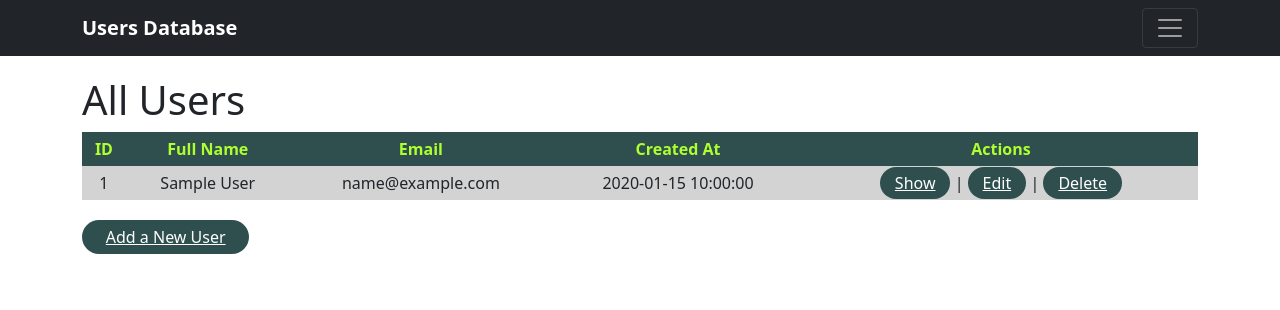
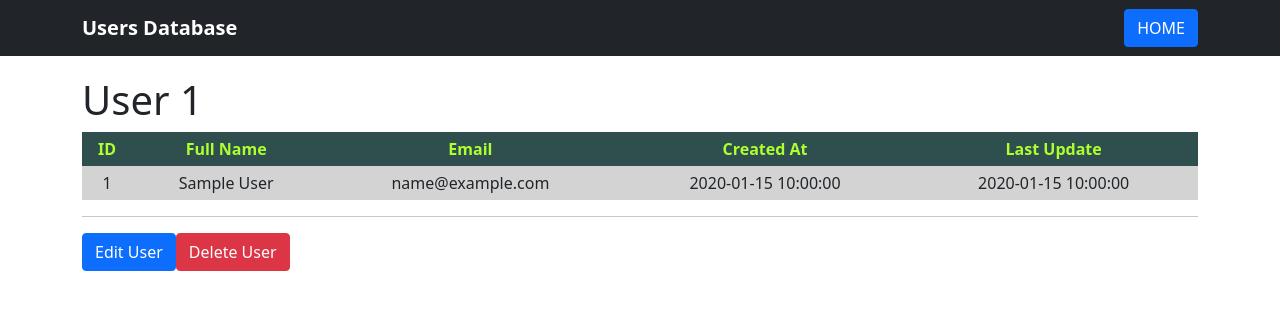
Before and after one commit to vircabading/coding_dojo_python_stack_flask_mysql_crud_users_cr, a Flask app: page /users/1 in a window 1280 px wide. Shown: the top 310 px of the page. Run offline with Flask 2, Linux system fonts and the light colour scheme; tables that the repository leaves empty or names only in its code hold one stand-in row (values such as "Sample post").

Commit message:
add home button

```diff
--- a/server.py
+++ b/server.py
@@ -17,14 +17,14 @@ def users_new():
     print("******** in New Users *******************")
     return render_template("create.html")
 
-@app.route('/users/<int:id>/edit')                                      # **** FORM **** Edit 1 User Page
-def users_id_edit(id):
+@app.route('/users/<int:id>/update')                                      # **** FORM **** Edit 1 User Page
+def users_id_updqte(id):
     print("********* In Users ID Edit ****************")
     data = {
         'id': id
     }
     user = Users.get_one(data)                                          # Retrieve an instance of the user with the given ID
-    return render_template("users_id_edit.html", user=user)
+    return render_template("users_id_update.html", user=user)
 
 # //// CREATE ////////////////////////////////////
 
@@ -63,8 +63,8 @@ def users_id (id):
 
 # //// UPDATE ////////////////////////////////////
 
-@app.route('/users/<int:id>/edit/post', methods=['POST'])
-def users_id_edit_post(id):
+@app.route('/users/<int:id>/update/post', methods=['POST'])
+def users_id_update_post(id):
     print ("*********** In Users ID Edit POST *****************")
     data = {
         'id': id,
@@ -77,9 +77,14 @@ def users_id_edit_post(id):
 
 # //// DELETE ////////////////////////////////////
 
-
-
-
+@app.route('/users/<int:id>/delete')
+def users_id_delete(id):
+    print("******** IN DELETE ********************")
+    data = {
+        'id': id
+    }
+    Users.delete(data)
+    return redirect('/users')
 
 # @app.route('/create_friend', methods=["POST"])
 # def create_friend():
--- a/templates/create.html
+++ b/templates/create.html
@@ -16,9 +16,8 @@
         <a href="#" class="navbar-brand d-flex align-items-center">
           <strong>Users Database</strong>
         </a>
-        <button class="navbar-toggler" type="button" data-toggle="collapse" data-target="#navbarHeader" aria-controls="navbarHeader" aria-expanded="false" aria-label="Toggle navigation">
-          <span class="navbar-toggler-icon"></span>
-        </button>
+        <a class="btn btn-primary" href="/users">HOME</a>
+        </div>
       </div>
     </div>
   </header>
@@ -45,6 +44,7 @@
             <hr>
             <input class="btn btn-primary" type="submit" value="Create">
         </form>
+      </div>
     </div>
   </main>
   <script src="https://cdn.jsdelivr.net/npm/bootstrap@5.1.3/dist/js/bootstrap.bundle.min.js" integrity="sha384-ka7Sk0Gln4gmtz2MlQnikT1wXgYsOg+OMhuP+IlRH9sENBO0LRn5q+8nbTov4+1p" crossorigin="anonymous"></script>
--- a/templates/index.html
+++ b/templates/index.html
@@ -16,9 +16,7 @@
         <a href="#" class="navbar-brand d-flex align-items-center">
           <strong>Users Database</strong>
         </a>
-        <button class="navbar-toggler" type="button" data-toggle="collapse" data-target="#navbarHeader" aria-controls="navbarHeader" aria-expanded="false" aria-label="Toggle navigation">
-          <span class="navbar-toggler-icon"></span>
-        </button>
+        <a class="btn btn-primary" href="/users">HOME</a>
       </div>
     </div>
   </header>
--- a/templates/users_id_edit.html
+++ b/templates/users_id_update.html
@@ -16,9 +16,7 @@
         <a href="#" class="navbar-brand d-flex align-items-center">
           <strong>Users Database</strong>
         </a>
-        <button class="navbar-toggler" type="button" data-toggle="collapse" data-target="#navbarHeader" aria-controls="navbarHeader" aria-expanded="false" aria-label="Toggle navigation">
-          <span class="navbar-toggler-icon"></span>
-        </button>
+        <a class="btn btn-primary" href="/users">HOME</a>
       </div>
     </div>
   </header>
@@ -29,7 +27,7 @@
         <h1>
             Edit User {{ user.id }} {{ user.first_name }} {{ user.last_name }}
         </h1>
-        <form action='/users/{{ user.id }}/edit/post' method='post'>
+        <form action='/users/{{ user.id }}/update/post' method='post'>
             <div>
                 <label class="form-label" for="first_name">First name:</label>
                 <input class="form-control" type="text" id="first_name" name="first_name">
--- a/templates/users_read_one.html
+++ b/templates/users_read_one.html
@@ -16,9 +16,7 @@
         <a href="#" class="navbar-brand d-flex align-items-center">
           <strong>Users Database</strong>
         </a>
-        <button class="navbar-toggler" type="button" data-toggle="collapse" data-target="#navbarHeader" aria-controls="navbarHeader" aria-expanded="false" aria-label="Toggle navigation">
-          <span class="navbar-toggler-icon"></span>
-        </button>
+        <a class="btn btn-primary" href="/users">HOME</a>
       </div>
     </div>
   </header>
@@ -27,7 +25,7 @@
   <main role="main">
     <div class="container">
       <h1>
-        All Users
+        User {{ user.id }}
       </h1>
       <table class="tbl">
         <tr>
@@ -35,21 +33,21 @@
           <th>Full Name</th>
           <th>Email</th>
           <th>Created At</th>
-          <th>Actions</th>
+          <th>Last Update</th>
         </tr>
         <tr>
-        <td>{{ user.id }}</td>
-        <td>{{ user.first_name }} {{ user.last_name }}</td>
-        <td>{{ user.email }}</td>
-        <td>{{ user.created_at }}</td>
-        <td>
-            <a href="/users/{{user.id}}">Show</a> |
-            <a href="/users/{{user.id}}/edit">Edit</a> |
-            <a href="/users/{{user.id}}/destroy">Delete</a>
-        </td>
+          <td>{{ user.id }}</td>
+          <td>{{ user.first_name }}  {{ user.last_name }}</td>
+          <td>{{ user.email }}</td>
+          <td>{{ user.created_at }}</td>
+          <td>{{ user.updated_at }}</td>
         </tr>
       </table>
-      <a id="add-new-user-btn" href="/users/new">Add a New User</a>
+      <hr>
+      <div class="d-flex">
+        <a class="btn btn-primary" href="/users/{{user.id}}/update">Edit User</a>
+        <a class="btn btn-danger" href="/users/{{user.id}}/delete">Delete User</a>
+      </div>
     </div>
   </main>
   <script src="https://cdn.jsdelivr.net/npm/bootstrap@5.1.3/dist/js/bootstrap.bundle.min.js" integrity="sha384-ka7Sk0Gln4gmtz2MlQnikT1wXgYsOg+OMhuP+IlRH9sENBO0LRn5q+8nbTov4+1p" crossorigin="anonymous"></script>
--- a/users_class.py
+++ b/users_class.py
@@ -30,11 +30,8 @@ class Users:
     @classmethod
     def get_all(cls):
         query = "SELECT * FROM " + target_db +";"
-
         results = connectToMySQL(target_db).query_db(query)             # Call the connectToMySQL function with the target db
-
         list_of_instances = []                                          # Initialize an empty list where we can store instances of the class
-
         for class_instance in results:                                  # Iterate over the db results and create instances of the cls objects
             list_of_instances.append( cls(class_instance) )             # Add each instance of the class to the list of instances
         return list_of_instances
@@ -54,12 +51,16 @@ class Users:
     # @Returns: Nothing
     @classmethod
     def update_one(cls, data:dict):
-        query = "UPDATE users SET first_name=%(first_name)s, last_name=%(last_name)s, email=%(email)s   WHERE id=%(id)s"
-        print("***** IN UPDATE ONE *********************")
-        print("Running Query:",query)
+        query = "UPDATE users SET first_name=%(first_name)s, last_name=%(last_name)s, email=%(email)s WHERE id=%(id)s"
         results = connectToMySQL(target_db).query_db(query, data)
         return None
 
+    # //// DELETE //////////////////////////////////////////////////////////
 
-
-    # //// DELETE //////////////////////////////////////////////////////////
+    # **** Delete One Class Method *****************************************
+    # @Returns: Nothing
+    @classmethod
+    def delete(cls, data:dict):
+        query = "DELETE FROM users WHERE id=%(id)s"
+        results = connectToMySQL(target_db).query_db(query, data)
+        return None
```
Also changed, not shown: templates/read_all.html (+3 -5 lines).
